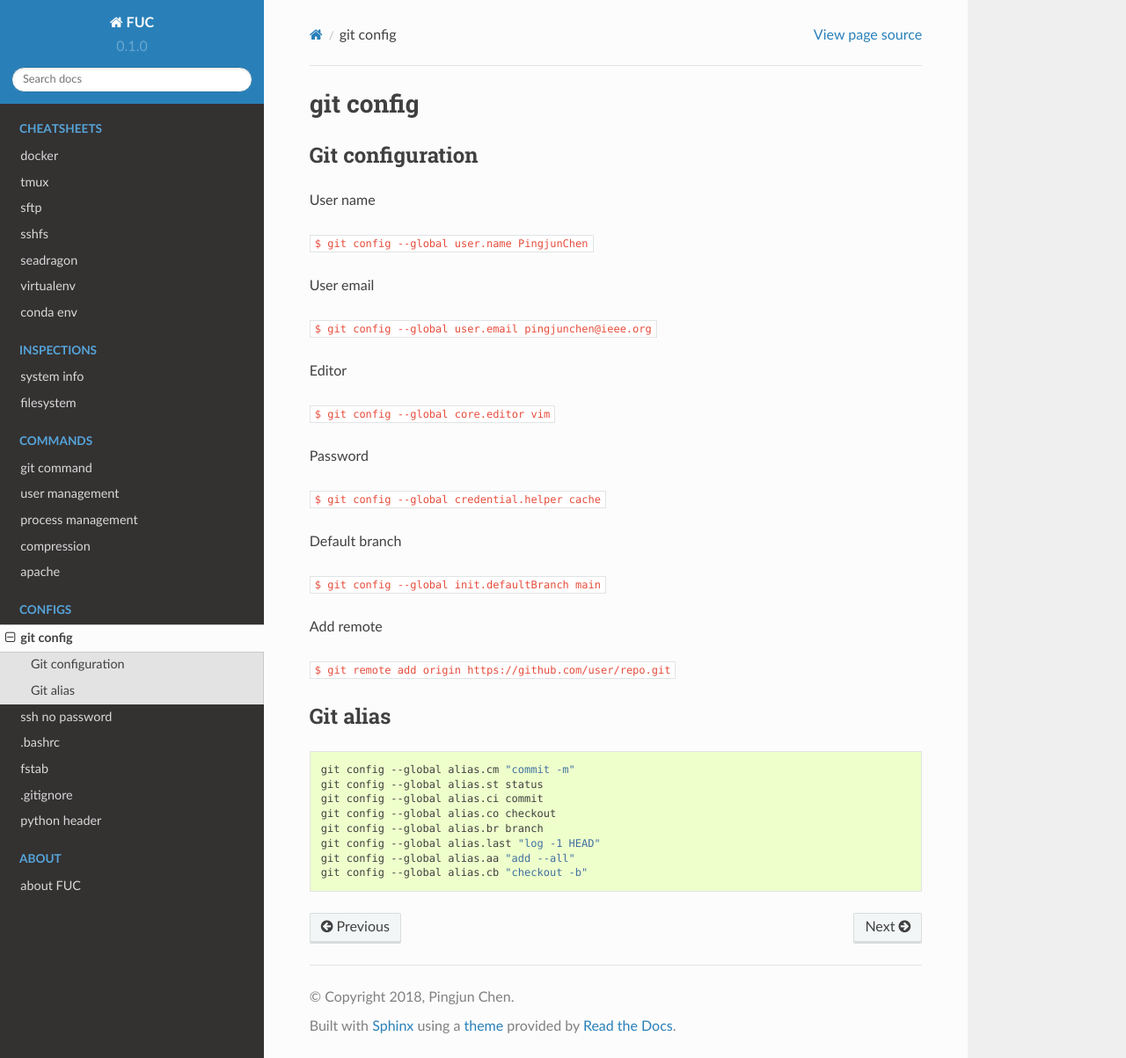
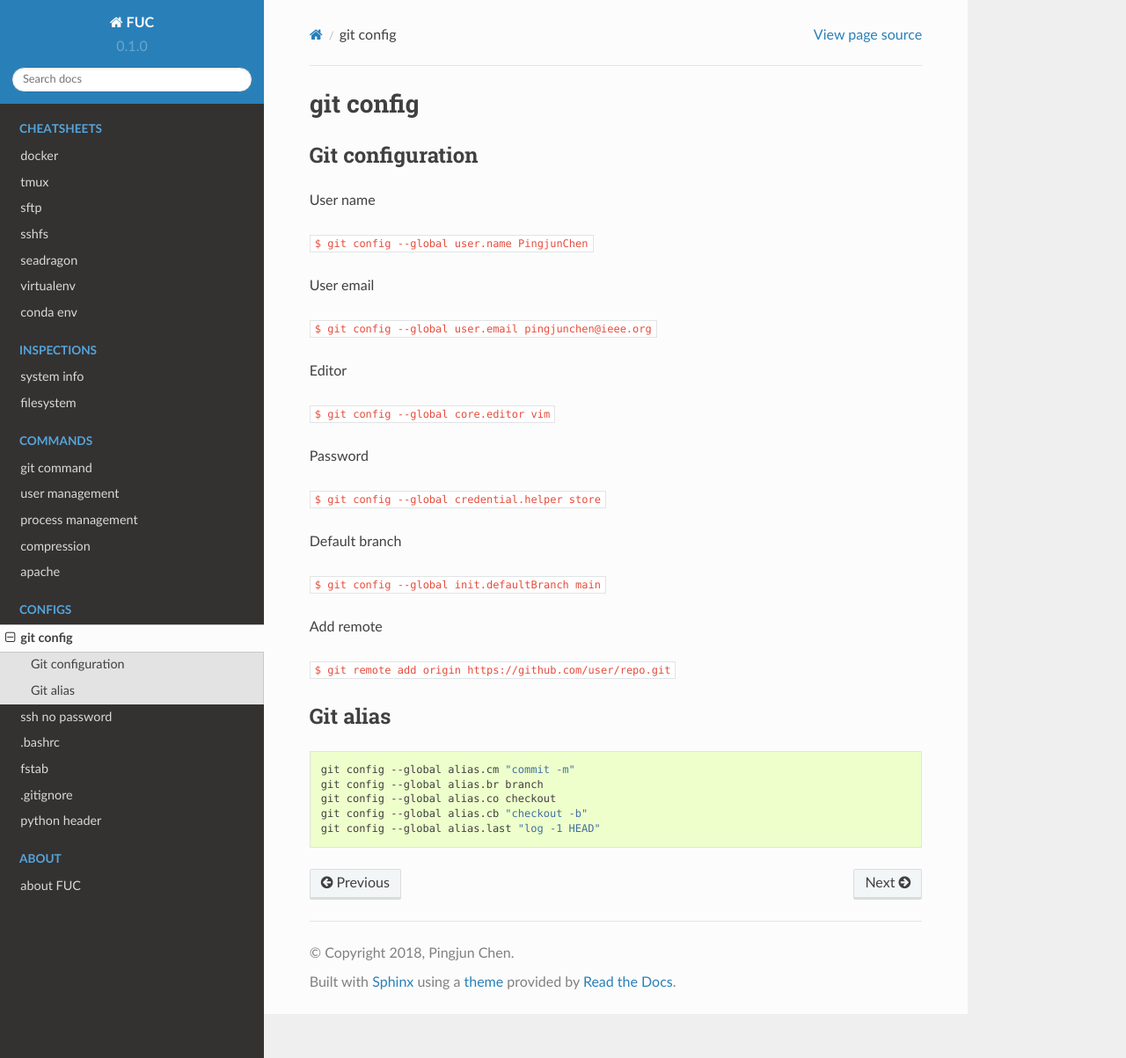
Before and after one commit to PingjunChen/FUC, a Sphinx documentation site: the page built from docs/gitcfg.rst, in a window 1280 px wide and 1203 px high. Shown: the whole window at 88% size. Built offline with Sphinx 7.4.7 and the Read the Docs theme 2.0.0, drawn with Linux system fonts in a browser that asks for light colours; pages that are not in the unit, such as notebooks, are missing from menus.

Commit message:
remove unused alias

```diff
--- a/docs/gitcfg.rst
+++ b/docs/gitcfg.rst
@@ -18,7 +18,7 @@ Editor
 
 Password
 
-:code:`$ git config --global credential.helper cache`
+:code:`$ git config --global credential.helper store`
 
 Default branch
 
@@ -34,10 +34,7 @@ Git alias
 .. code-block:: bash
 
     git config --global alias.cm "commit -m"
-    git config --global alias.st status
-    git config --global alias.ci commit
+    git config --global alias.br branch
     git config --global alias.co checkout
-    git config --global alias.br branch
+    git config --global alias.cb "checkout -b"
     git config --global alias.last "log -1 HEAD"
-    git config --global alias.aa "add --all"
-    git config --global alias.cb "checkout -b"
```
